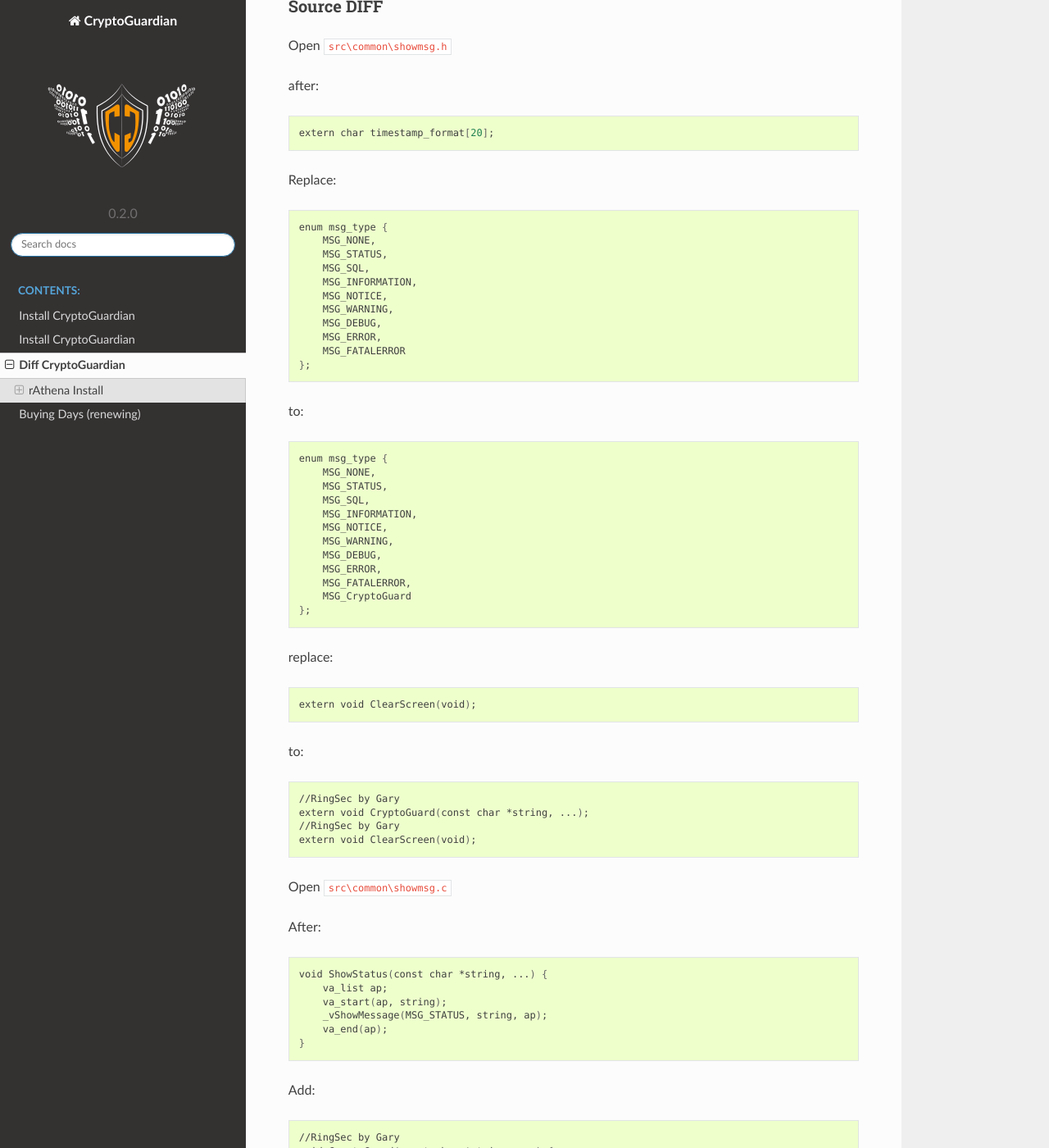
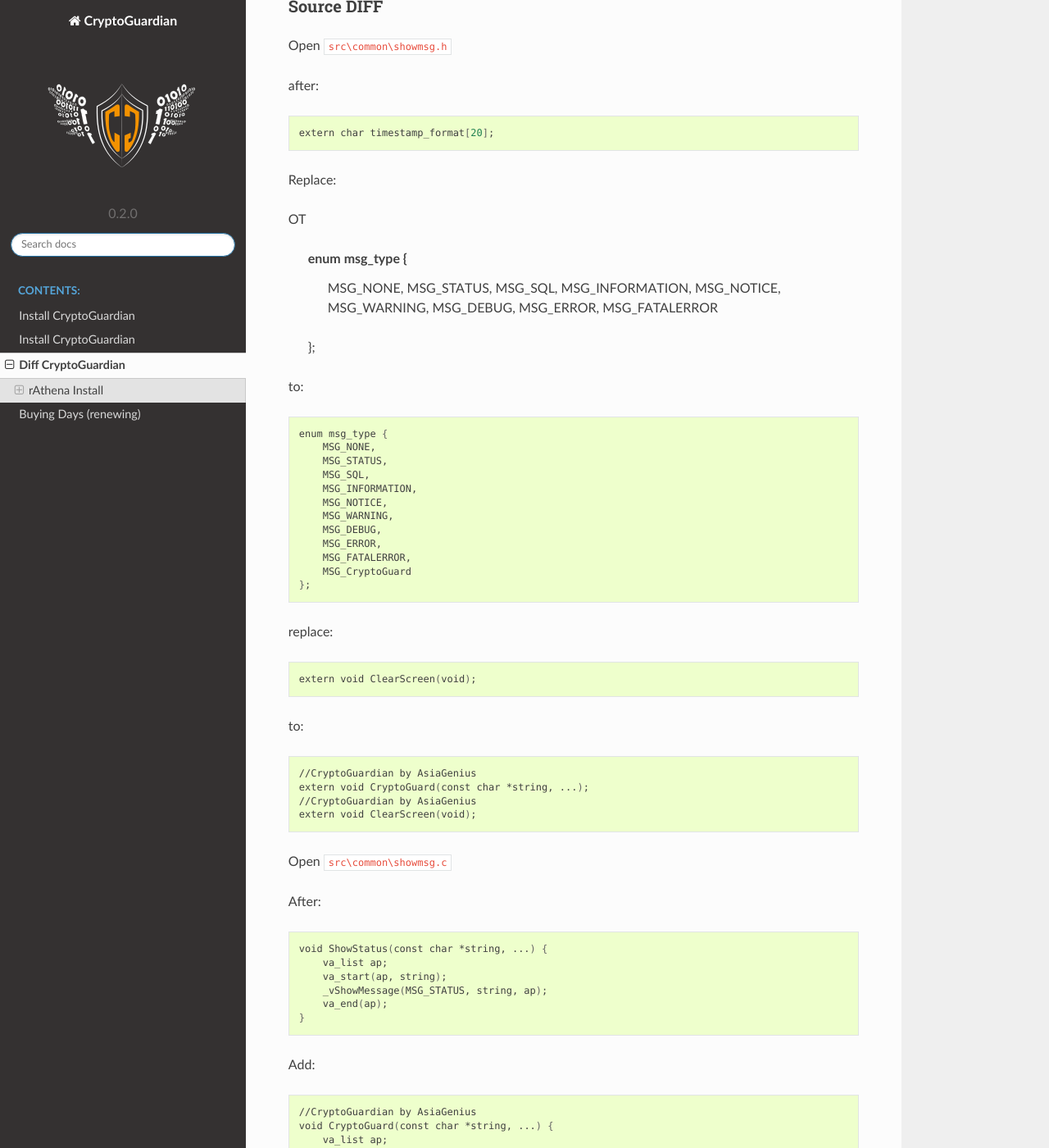
Before and after one commit to AsiaGenius/CryptoGuardian, a Sphinx documentation site: the page built from docs/rathena.rst, in a window 1280 px wide and 1400 px high, scrolled down 222 px. Shown: the whole window at 82% size. Built offline with Sphinx 7.4.7 and the Read the Docs theme 2.0.0, drawn with Linux system fonts in a browser that asks for light colours; some of the changed text lies outside the part shown.

Commit message:
AsiaGenius Commit

```diff
--- a/docs/rathena.rst
+++ b/docs/rathena.rst
@@ -18,7 +18,7 @@ after:
 
 Replace:
 
-.. code-block:: bash
+OT
 
     enum msg_type {
         MSG_NONE,
@@ -60,9 +60,9 @@ to:
 
 .. code-block:: bash
 
-    //RingSec by Gary
+    //CryptoGuardian by AsiaGenius
     extern void CryptoGuard(const char *string, ...);
-    //RingSec by Gary
+    //CryptoGuardian by AsiaGenius
     extern void ClearScreen(void);
 
 
@@ -83,14 +83,14 @@ Add:
 
 .. code-block:: bash
 
-    //RingSec by Gary
+    //CryptoGuardian by AsiaGenius
     void CryptoGuard(const char *string, ...) {
         va_list ap;
         va_start(ap, string);
         _vShowMessage(MSG_CryptoGuard, string, ap);
         va_end(ap);
     }
-    //RingSec by Gary
+    //CryptoGuardian by AsiaGenius
 
 
 
@@ -107,11 +107,11 @@ add this:
 
 .. code-block:: bash
 
-    //RingSec by Gary
+    //CryptoGuardian by AsiaGenius
 	case MSG_CryptoGuard:
         strcat(prefix, CL_BG_BLUE"[CryptoGuardian]"CL_RESET":");
         break;
-	//RingSec by Gary
+	//CryptoGuardian by AsiaGenius
 
 
 Open ``src\char\char_clif.hpp``
@@ -126,9 +126,9 @@ add this:
 
 .. code-block:: bash
 
-    //RingSec by Gary
+    //CryptoGuardian by AsiaGenius
     char* Crypto_Check_Flag(int account_id);
-    //RingSec by Gary
+    //CryptoGuardian by AsiaGenius
 
 
 Open ``src\char\char_clif.cpp``
@@ -147,16 +147,16 @@ add this:
 
 .. code-block:: bash
 
-    //RingSec by Gary
+    //CryptoGuardian by AsiaGenius
 	if (atoi(Crypto_Check_Flag(account_id)) > 0)
 	    return 1;
-	//RingSec by Gary
+	//CryptoGuardian by AsiaGenius
 
 add this in the end of the file
 
 .. code-block:: bash
 
-    //RingSec by Gary
+    //CryptoGuardian by AsiaGenius
     char* Crypto_Check_Flag(int account_id)
     {
         char* data;
@@ -171,7 +171,7 @@ add this in the end of the file
 
         return data;
     }
-    //RingSec by Gary
+    //CryptoGuardian by AsiaGenius
 
 
 open ``src\login\loginclif.cpp``
@@ -189,9 +189,9 @@ Add this:
 
 .. code-block:: bash
 
-    //RingSec by Gary
+    //CryptoGuardian by AsiaGenius
 	bool is_processed = process_packet(fd, session[fd]->rdata + session[fd]->rdata_pos, 0);
-	//RingSec by Gary
+	//CryptoGuardian by AsiaGenius
 
 After:
 
@@ -205,9 +205,9 @@ Add this:
 
 .. code-block:: bash
 
-    //RingSec by Gary
+    //CryptoGuardian by AsiaGenius
 	case CRP_PING_ALIVE:
-	//RingSec by Gary
+	//CryptoGuardian by AsiaGenius
 
 replace this:
 
@@ -219,7 +219,7 @@ for this:
 
 .. code-block:: bash
 
-    //RingSec by Gary
+    //CryptoGuardian by AsiaGenius
 			if (command == CRP_PING_ALIVE)
 			{
 	    		char response[150];
@@ -243,7 +243,7 @@ for this:
 
 			return 0;
 		}else if(command == 0x0825) {
-	//RingSec by Gary
+	//CryptoGuardian by AsiaGenius
 
 
 
@@ -259,14 +259,14 @@ add this:
 
 .. code-block:: bash
 
-    //RingSec by Gary
+    //CryptoGuardian by AsiaGenius
     void CryptoGuard_Update_HWID(int account_id, char *unique_id);
     bool CheckLastUnique(int account_id, char *unique_id);
     void CryptoGuard_Update_Atual(int account_id, char *unique_id);
     int Crypto_Check_Ban(int account_id, char *unique_id);
     void CryptoGuard_MakeBAN(int account_id, char *unique_id, char *timedate, char *reason);
     void Crypto_flag(int flag, char *unique_id);
-    //RingSec by Gary
+    //CryptoGuardian by AsiaGenius
 
 
 
@@ -277,7 +277,7 @@ add to end of the file
 
 .. code-block:: bash
 
-    //RingSec by Gary
+    //CryptoGuardian by AsiaGenius
     bool CheckLastUnique(int account_id, char *unique_id)
     {
             char* data;
@@ -406,7 +406,7 @@ add to end of the file
         Sql_FreeResult(sql_handle);
     }
 
-    //RingSec by Gary
+    //CryptoGuardian by AsiaGenius
 
 
 
@@ -434,12 +434,12 @@ Add this:
 
 .. code-block:: bash
 
-    //RingSec by Gary
+    //CryptoGuardian by AsiaGenius
 	if (clif_process_packet(sd) == true)
 	{
 		return 0;
 	}
-	//RingSec by Gary
+	//CryptoGuardian by AsiaGenius
 
 
 
@@ -447,7 +447,7 @@ add the end of the file
 
 .. code-block:: bash
 
-    //RingSec by Gary
+    //CryptoGuardian by AsiaGenius
     bool clif_process_packet(struct map_session_data* sd)
     {
         int fd = sd->fd;
@@ -461,7 +461,7 @@ add the end of the file
 
         return process_packet(fd, session[fd]->rdata + session[fd]->rdata_pos, 0);
     }
-    //RingSec by Gary
+    //CryptoGuardian by AsiaGenius
 
 
 
@@ -479,9 +479,9 @@ add this:
 
 .. code-block:: bash
 
-    //RingSec by Gary
+    //CryptoGuardian by AsiaGenius
     bool clif_process_packet(struct map_session_data* sd);
-    //RingSec by Gary
+    //CryptoGuardian by AsiaGenius
 
 
 open ``src\common\socket.c``
@@ -491,7 +491,7 @@ add in the end of the file:
 
 .. code-block:: bash
 
-    //RingSec by Gary
+    //CryptoGuardian by AsiaGenius
     void CryptoSend(int fd, unsigned short info_type, char* message)
     {
         int message_len = strlen(message) + 1;
@@ -549,7 +549,7 @@ add in the end of the file:
         }
         return false;
     }
-    //RingSec by Gary
+    //CryptoGuardian by AsiaGenius
 
 
 open ``src\common\socket.h``
@@ -572,7 +572,7 @@ add this:
 
 .. code-block:: bash
 
-	//RingSec by Gary
+	//CryptoGuardian by AsiaGenius
 	enum crypto_types
 	{
 		UID_REQUEST,
@@ -614,7 +614,7 @@ add this:
 
 	bool process_packet(int fd, uint8* packet_data, uint32 packet_size);
 
-	//RingSec by Gary
+	//CryptoGuardian by AsiaGenius
 
 
 
@@ -635,9 +635,9 @@ add this:
 
 .. code-block:: bash
 
-	//RingSec by Gary
+	//CryptoGuardian by AsiaGenius
 	struct crypto_info_data crypto_data;
-	//RingSec by Gary
+	//CryptoGuardian by AsiaGenius
 
 
 
```
